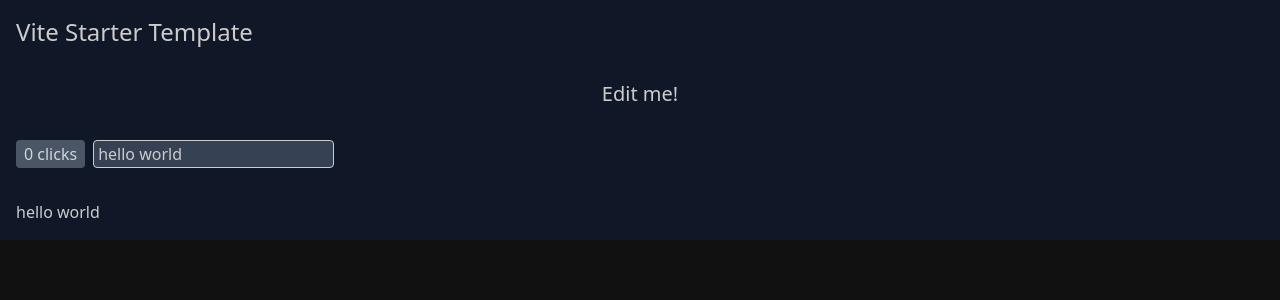
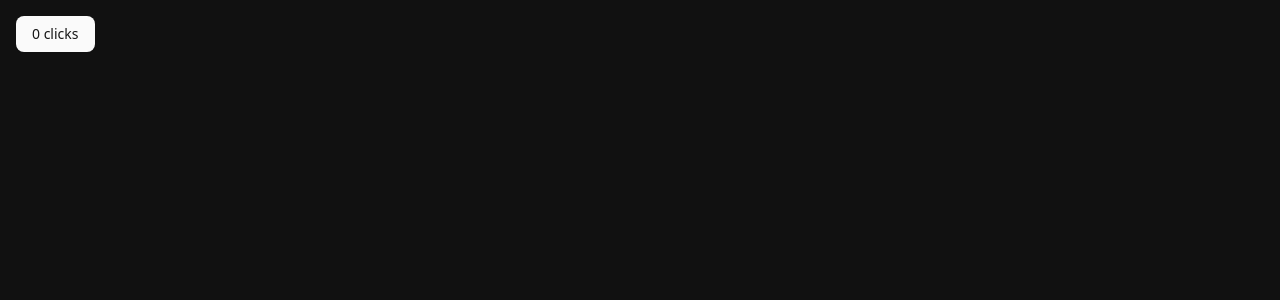
Before and after one commit to musakui/template-vite, a Vue app: page / in a window 1280 px wide. Shown: the top 300 px of the page. Built offline with nearby package versions, Linux system fonts and the light colour scheme.

Commit message:
add shadcn base

```diff
--- a/index.html
+++ b/index.html
@@ -7,12 +7,12 @@
 		<meta name="description" content="Vite Starter Template" />
 		<meta name="theme-color" content="#000000" />
 		<link href="/src/styles.css" rel="stylesheet">
-		<title>Template</title>
+		<title>Template with shadcn Vue</title>
 		<!-- prettier-ignore -->
 		<style>body,html{color:#ccc;background-color:#111}</style>
 	</head>
-	<body>
-		<main id="app" class="bg-gray-900"></main>
+	<body class="dark">
+		<main id="app"></main>
 		<script type="module" src="/src/main.js"></script>
 	</body>
 </html>
--- a/src/App.vue
+++ b/src/App.vue
@@ -1,18 +1,14 @@
 <script setup>
 import { ref } from 'vue'
-const text = ref('hello world')
+import { Button } from '@/components/ui/button'
 const count = ref(0)
 const increment = () => ++count.value
 </script>
 
 <template>
-	<h1 class="p-4 text-2xl">Vite Starter Template</h1>
-	<div class="p-4 text-xl text-center">Edit me!</div>
 	<div class="p-4 flex gap-2 align-center">
-		<button class="px-2 py-0.5 rounded text-gray-300 bg-gray-600" @click="increment">
+		<Button @click="increment">
 			{{ count }} clicks
-		</button>
-		<input v-model="text" class="px-1 bg-gray-700 border rounded" />
+		</Button>
 	</div>
-	<div class="p-4 truncate">{{ text }}</div>
 </template>
--- /dev/null
+++ b/src/components/ui/button/Button.vue
@@ -0,0 +1,29 @@
+<script setup lang="ts">
+import type { PrimitiveProps } from 'reka-ui'
+import type { HTMLAttributes } from 'vue'
+import type { ButtonVariants } from '.'
+import { Primitive } from 'reka-ui'
+import { cn } from '@/lib/utils'
+import { buttonVariants } from '.'
+
+interface Props extends PrimitiveProps {
+  variant?: ButtonVariants['variant']
+  size?: ButtonVariants['size']
+  class?: HTMLAttributes['class']
+}
+
+const props = withDefaults(defineProps<Props>(), {
+  as: 'button',
+})
+</script>
+
+<template>
+  <Primitive
+    data-slot="button"
+    :as="as"
+    :as-child="asChild"
+    :class="cn(buttonVariants({ variant, size }), props.class)"
+  >
+    <slot />
+  </Primitive>
+</template>
--- /dev/null
+++ b/src/components/ui/button/index.ts
@@ -0,0 +1,37 @@
+import type { VariantProps } from 'class-variance-authority'
+import { cva } from 'class-variance-authority'
+
+export { default as Button } from './Button.vue'
+
+export const buttonVariants = cva(
+  'inline-flex items-center justify-center gap-2 whitespace-nowrap rounded-md text-sm font-medium transition-all disabled:pointer-events-none disabled:opacity-50 [&_svg]:pointer-events-none [&_svg:not([class*=\'size-\'])]:size-4 shrink-0 [&_svg]:shrink-0 outline-none focus-visible:border-ring focus-visible:ring-ring/50 focus-visible:ring-[3px] aria-invalid:ring-destructive/20 dark:aria-invalid:ring-destructive/40 aria-invalid:border-destructive',
+  {
+    variants: {
+      variant: {
+        default:
+          'bg-primary text-primary-foreground shadow-xs hover:bg-primary/90',
+        destructive:
+          'bg-destructive text-white shadow-xs hover:bg-destructive/90 focus-visible:ring-destructive/20 dark:focus-visible:ring-destructive/40 dark:bg-destructive/60',
+        outline:
+          'border bg-background shadow-xs hover:bg-accent hover:text-accent-foreground dark:bg-input/30 dark:border-input dark:hover:bg-input/50',
+        secondary:
+          'bg-secondary text-secondary-foreground shadow-xs hover:bg-secondary/80',
+        ghost:
+          'hover:bg-accent hover:text-accent-foreground dark:hover:bg-accent/50',
+        link: 'text-primary underline-offset-4 hover:underline',
+      },
+      size: {
+        default: 'h-9 px-4 py-2 has-[>svg]:px-3',
+        sm: 'h-8 rounded-md gap-1.5 px-3 has-[>svg]:px-2.5',
+        lg: 'h-10 rounded-md px-6 has-[>svg]:px-4',
+        icon: 'size-9',
+      },
+    },
+    defaultVariants: {
+      variant: 'default',
+      size: 'default',
+    },
+  },
+)
+
+export type ButtonVariants = VariantProps<typeof buttonVariants>
--- /dev/null
+++ b/src/lib/utils.js
@@ -0,0 +1,5 @@
+import { clsx } from 'clsx'
+import { twMerge } from 'tailwind-merge'
+
+/** @param {import('clsx').ClassValue[]} inputs */
+export const cn = (...inputs) => twMerge(clsx(inputs))
--- a/src/styles.css
+++ b/src/styles.css
@@ -1 +1,150 @@
 @import 'tailwindcss';
+@import 'tw-animate-css';
+
+@custom-variant dark (&:is(.dark *));
+
+:root {
+	--radius: 0.625rem;
+	--background: oklch(1 0 0);
+	--foreground: oklch(0.145 0 0);
+	--card: oklch(1 0 0);
+	--card-foreground: oklch(0.145 0 0);
+	--popover: oklch(1 0 0);
+	--popover-foreground: oklch(0.145 0 0);
+	--primary: oklch(0.205 0 0);
+	--primary-foreground: oklch(0.985 0 0);
+	--secondary: oklch(0.97 0 0);
+	--secondary-foreground: oklch(0.205 0 0);
+	--muted: oklch(0.97 0 0);
+	--muted-foreground: oklch(0.556 0 0);
+	--accent: oklch(0.97 0 0);
+	--accent-foreground: oklch(0.205 0 0);
+	--destructive: oklch(0.577 0.245 27.325);
+	--destructive-foreground: oklch(0.577 0.245 27.325);
+	--border: oklch(0.922 0 0);
+	--input: oklch(0.922 0 0);
+	--ring: oklch(0.708 0 0);
+	--chart-1: oklch(0.646 0.222 41.116);
+	--chart-2: oklch(0.6 0.118 184.704);
+	--chart-3: oklch(0.398 0.07 227.392);
+	--chart-4: oklch(0.828 0.189 84.429);
+	--chart-5: oklch(0.769 0.188 70.08);
+	--sidebar: oklch(0.985 0 0);
+	--sidebar-foreground: oklch(0.145 0 0);
+	--sidebar-primary: oklch(0.205 0 0);
+	--sidebar-primary-foreground: oklch(0.985 0 0);
+	--sidebar-accent: oklch(0.97 0 0);
+	--sidebar-accent-foreground: oklch(0.205 0 0);
+	--sidebar-border: oklch(0.922 0 0);
+	--sidebar-ring: oklch(0.708 0 0);
+}
+
+.dark {
+	--background: oklch(0.145 0 0);
+	--foreground: oklch(0.985 0 0);
+	--card: oklch(0.145 0 0);
+	--card-foreground: oklch(0.985 0 0);
+	--popover: oklch(0.145 0 0);
+	--popover-foreground: oklch(0.985 0 0);
+	--primary: oklch(0.985 0 0);
+	--primary-foreground: oklch(0.205 0 0);
+	--secondary: oklch(0.269 0 0);
+	--secondary-foreground: oklch(0.985 0 0);
+	--muted: oklch(0.269 0 0);
+	--muted-foreground: oklch(0.708 0 0);
+	--accent: oklch(0.269 0 0);
+	--accent-foreground: oklch(0.985 0 0);
+	--destructive: oklch(0.396 0.141 25.723);
+	--destructive-foreground: oklch(0.637 0.237 25.331);
+	--border: oklch(0.269 0 0);
+	--input: oklch(0.269 0 0);
+	--ring: oklch(0.439 0 0);
+	--chart-1: oklch(0.488 0.243 264.376);
+	--chart-2: oklch(0.696 0.17 162.48);
+	--chart-3: oklch(0.769 0.188 70.08);
+	--chart-4: oklch(0.627 0.265 303.9);
+	--chart-5: oklch(0.645 0.246 16.439);
+	--sidebar: oklch(0.205 0 0);
+	--sidebar-foreground: oklch(0.985 0 0);
+	--sidebar-primary: oklch(0.488 0.243 264.376);
+	--sidebar-primary-foreground: oklch(0.985 0 0);
+	--sidebar-accent: oklch(0.269 0 0);
+	--sidebar-accent-foreground: oklch(0.985 0 0);
+	--sidebar-border: oklch(0.269 0 0);
+	--sidebar-ring: oklch(0.439 0 0);
+}
+
+@theme inline {
+	--radius-sm: calc(var(--radius) - 4px);
+	--radius-md: calc(var(--radius) - 2px);
+	--radius-lg: var(--radius);
+	--radius-xl: calc(var(--radius) + 4px);
+	--color-background: var(--background);
+	--color-foreground: var(--foreground);
+	--color-card: var(--card);
+	--color-card-foreground: var(--card-foreground);
+	--color-popover: var(--popover);
+	--color-popover-foreground: var(--popover-foreground);
+	--color-primary: var(--primary);
+	--color-primary-foreground: var(--primary-foreground);
+	--color-secondary: var(--secondary);
+	--color-secondary-foreground: var(--secondary-foreground);
+	--color-muted: var(--muted);
+	--color-muted-foreground: var(--muted-foreground);
+	--color-accent: var(--accent);
+	--color-accent-foreground: var(--accent-foreground);
+	--color-destructive: var(--destructive);
+	--color-destructive-foreground: var(--destructive-foreground);
+	--color-border: var(--border);
+	--color-input: var(--input);
+	--color-ring: var(--ring);
+	--color-chart-1: var(--chart-1);
+	--color-chart-2: var(--chart-2);
+	--color-chart-3: var(--chart-3);
+	--color-chart-4: var(--chart-4);
+	--color-chart-5: var(--chart-5);
+	--color-sidebar: var(--sidebar);
+	--color-sidebar-foreground: var(--sidebar-foreground);
+	--color-sidebar-primary: var(--sidebar-primary);
+	--color-sidebar-primary-foreground: var(--sidebar-primary-foreground);
+	--color-sidebar-accent: var(--sidebar-accent);
+	--color-sidebar-accent-foreground: var(--sidebar-accent-foreground);
+	--color-sidebar-border: var(--sidebar-border);
+	--color-sidebar-ring: var(--sidebar-ring);
+	--animate-accordion-down: accordion-down 0.2s ease-out;
+	--animate-accordion-up: accordion-up 0.2s ease-out;
+
+	@keyframes accordion-down {
+		from {
+			height: 0;
+		}
+		to {
+			height: var(--reka-accordion-content-height);
+		}
+	}
+
+	@keyframes accordion-up {
+		from {
+			height: var(--reka-accordion-content-height);
+		}
+		to {
+			height: 0;
+		}
+	}
+}
+
+@layer base {
+	* {
+		@apply border-border outline-ring/50;
+		scrollbar-width: thin;
+	}
+
+	body {
+		@apply bg-background text-foreground;
+	}
+
+	button:not(:disabled),
+	[role='button']:not(:disabled) {
+		cursor: pointer;
+	}
+}
--- a/tsconfig.json
+++ b/tsconfig.json
@@ -8,6 +8,9 @@
 		"skipLibCheck": true,
 		"isolatedModules": true,
 		"moduleResolution": "bundler",
+		"paths": {
+			"@/*": ["./src/*"]
+		},
 		"lib": ["ESNext", "DOM", "DOM.Iterable"]
 	},
 	"include": [
--- a/vite.config.js
+++ b/vite.config.js
@@ -1,3 +1,4 @@
+import path from 'node:path'
 import { defineConfig } from 'vite'
 import vue from '@vitejs/plugin-vue'
 import wind from '@tailwindcss/vite'
@@ -8,4 +9,9 @@ export default defineConfig({
 		vue(),
 		wind(),
 	],
+	resolve: {
+		alias: {
+			'@': path.resolve(import.meta.dirname, './src'),
+		},
+	},
 })
```
Also changed, not shown: package.json (+7 -0 lines), components.json (added), 1 other file (tests, documents, lock files or other folders).
